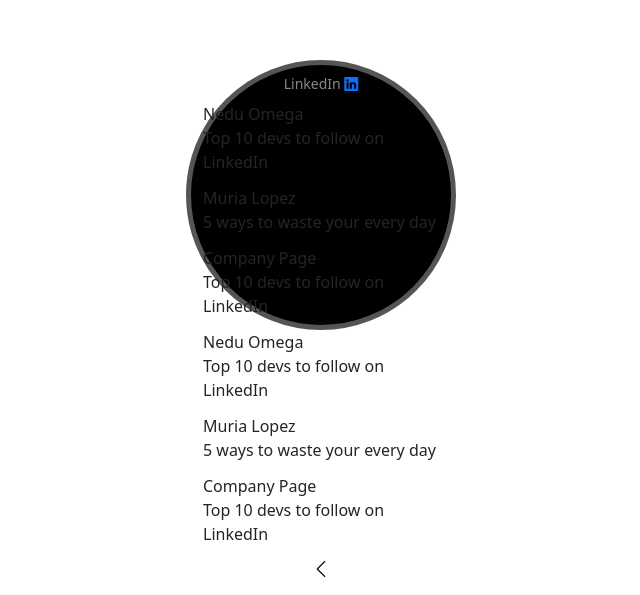
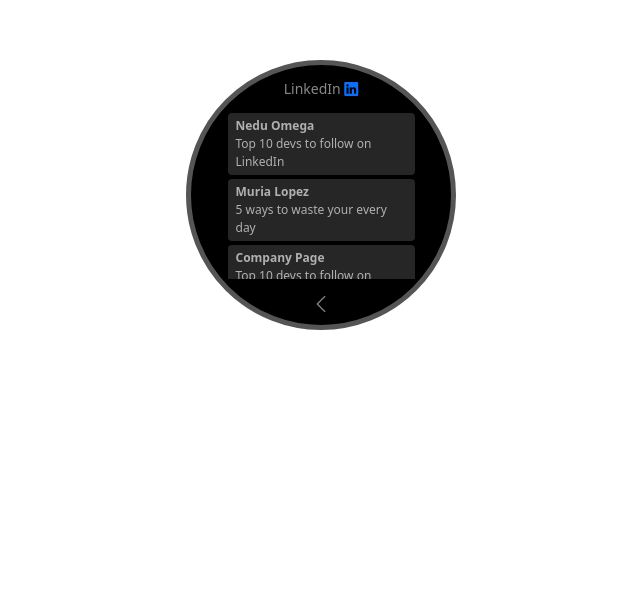
Before and after one commit to francisuloko/linkedin-for-wristwatches, a React (Create React App) app: page /posts in a window 1280 px wide. Shown: the part 205-800 px from the top of the page, without its empty margins (319-959 px from the left). Built offline with nearby package versions, Linux system fonts and the light colour scheme.

Commit message:
Style component changes

```diff
--- a/src/App.css
+++ b/src/App.css
@@ -1,6 +1,26 @@
+* {
+  /* border: 1px solid white; */
+  box-sizing: border-box;
+}
+::-webkit-scrollbar {
+  width: 0;
+}
+
+::-webkit-scrollbar-track {
+  background-color: #f1f1f1;
+}
+
+::-webkit-scrollbar-thumb {
+  background-color: rgb(179, 179, 179);
+}
+
+.nav {
+  width: 75%;
+  height: 170px;
+}
 .nav i {
   font-size: 60px;
-  color: grey;
+  color: #262626;
 }
 
 .nav i span {
@@ -17,6 +37,12 @@
   font-size: 10px;
 }
 
+#main {
+  overflow-y: scroll;
+  width: 75%;
+  height: 170px;
+  /* border: 2px solid red !important; */
+}
 .carousel-item {
   text-align: center;
 }
@@ -27,11 +53,24 @@
   max-width: 270px;
   border-radius: 50%;
   border: 5px solid #555;
-  background: #000;
+  background: rgb(0, 0, 0);
 }
 
 .logo,
-.clock {
+.clock,
+.back {
   font-size: 14px;
   color: #888;
 }
+
+.post {
+  background-color: #262626;
+  color: #efefefb0;
+}
+.post span {
+  font-size: 12px;
+}
+
+.post .author {
+  font-weight: bold;
+}
```
